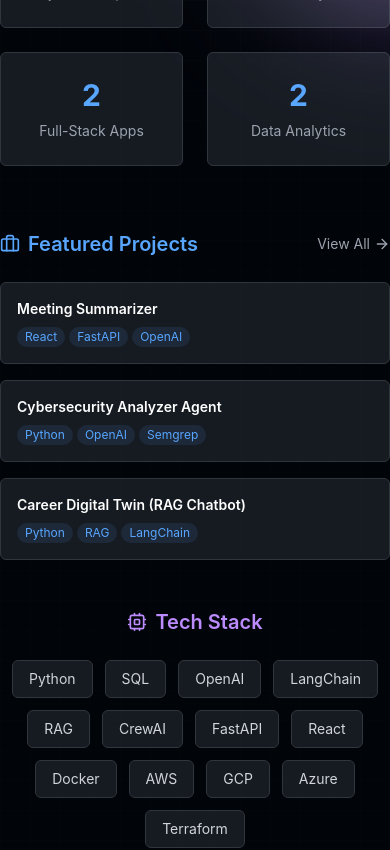
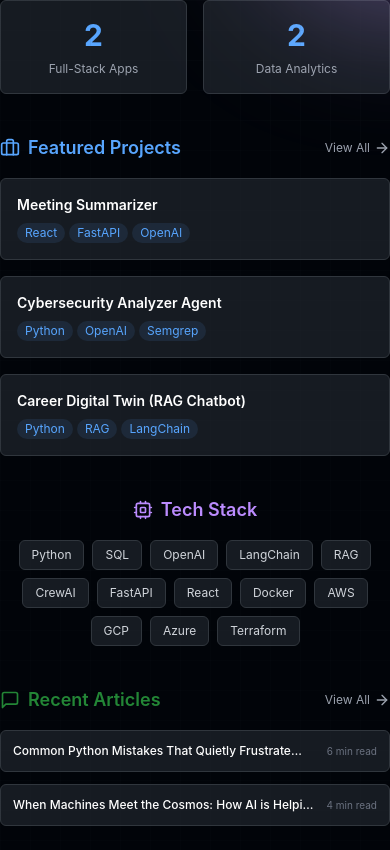
Before and after one commit to Shiverion/Shiverion.github.io, a React (Vite) app: page / in a window 390 px wide. Shown: the part 860-1710 px from the top of the page. Built offline with nearby package versions, Linux system fonts and the light colour scheme.

Commit message:
fix: responsive layout spacing for mobile + nav button adjustment

```diff
--- a/src/App.jsx
+++ b/src/App.jsx
@@ -980,7 +980,7 @@
           initial={{ opacity: 0, y: 20 }}
           animate={{ opacity: 1, y: 0 }}
           transition={{ delay: 0.5, duration: 0.5 }}
-          className="flex justify-center mt-16 relative z-50"
+          className="flex justify-center mt-8 md:mt-16 relative z-50 pb-8 md:pb-0"
         >
           <motion.button
             whileHover={{ scale: 1.05, y: -3 }}
@@ -1182,7 +1182,7 @@
         initial={{ opacity: 0, y: 30 }}
         animate={{ opacity: 1, y: 0 }}
         transition={{ delay: 1, duration: 0.8 }}
-        className="w-full max-w-4xl mx-auto mt-16 grid grid-cols-2 md:grid-cols-4 gap-6"
+        className="w-full max-w-4xl mx-auto mt-10 md:mt-16 grid grid-cols-2 md:grid-cols-4 gap-4 md:gap-6"
       >
         {[
           { value: 7, suffix: '+', label: 'Projects Completed' },
@@ -1196,7 +1196,7 @@
             whileInView={{ scale: 1, opacity: 1 }}
             viewport={{ once: true }}
             transition={{ delay: 0.1 * index, duration: 0.5 }}
-            className="glass p-6 rounded-xl border border-neon-cyan/20 hover:border-neon-cyan/50 hover:shadow-neon-cyan transition-all duration-300 text-center"
+            className="glass p-4 md:p-6 rounded-xl border border-neon-cyan/20 hover:border-neon-cyan/50 hover:shadow-neon-cyan transition-all duration-300 text-center"
           >
             <AnimatedCounter
               value={stat.value}
@@ -1204,7 +1204,7 @@
               suffix={stat.suffix}
               decimals={stat.decimals}
             />
-            <p className="text-gray-400 text-sm mt-2">{stat.label}</p>
+            <p className="text-gray-400 text-xs md:text-sm mt-2">{stat.label}</p>
           </motion.div>
         ))}
       </motion.div>
@@ -1214,15 +1214,15 @@
         initial={{ opacity: 0, y: 30 }}
         animate={{ opacity: 1, y: 0 }}
         transition={{ delay: 1.2, duration: 0.6 }}
-        className="w-full max-w-5xl mx-auto mt-16"
+        className="w-full max-w-5xl mx-auto mt-10 md:mt-16"
       >
-        <div className="flex items-center justify-between mb-6">
-          <h3 className="text-xl font-semibold text-neon-cyan flex items-center gap-2">
+        <div className="flex items-center justify-between mb-4 md:mb-6">
+          <h3 className="text-lg md:text-xl font-semibold text-neon-cyan flex items-center gap-2">
             <Briefcase className="w-5 h-5" /> Featured Projects
           </h3>
           <button
             onClick={() => navigateTo('Projects')}
-            className="text-sm text-gray-400 hover:text-neon-cyan transition-colors flex items-center gap-1"
+            className="text-xs md:text-sm text-gray-400 hover:text-neon-cyan transition-colors flex items-center gap-1"
           >
             View All <ArrowRight className="w-4 h-4" />
           </button>
@@ -1256,12 +1256,12 @@
         initial={{ opacity: 0, y: 30 }}
         animate={{ opacity: 1, y: 0 }}
         transition={{ delay: 1.4, duration: 0.6 }}
-        className="w-full max-w-4xl mx-auto mt-12"
+        className="w-full max-w-4xl mx-auto mt-10 md:mt-12"
       >
-        <h3 className="text-xl font-semibold text-neon-purple text-center mb-6 flex items-center justify-center gap-2">
+        <h3 className="text-lg md:text-xl font-semibold text-neon-purple text-center mb-4 md:mb-6 flex items-center justify-center gap-2">
           <Cpu className="w-5 h-5" /> Tech Stack
         </h3>
-        <div className="flex flex-wrap justify-center gap-3">
+        <div className="flex flex-wrap justify-center gap-2 md:gap-3">
           {['Python', 'SQL', 'OpenAI', 'LangChain', 'RAG', 'CrewAI', 'FastAPI', 'React', 'Docker', 'AWS', 'GCP', 'Azure', 'Terraform'].map((tech, i) => (
             <motion.span
               key={tech}
@@ -1269,7 +1269,7 @@
               animate={{ opacity: 1, scale: 1 }}
               transition={{ delay: 1.5 + i * 0.05 }}
               whileHover={{ scale: 1.1, y: -2 }}
-              className="px-4 py-2 glass rounded-full border border-neon-purple/30 text-gray-300 text-sm hover:border-neon-purple/60 hover:text-white transition-all cursor-default"
+              className="px-3 py-1.5 md:px-4 md:py-2 glass rounded-full border border-neon-purple/30 text-gray-300 text-xs md:text-sm hover:border-neon-purple/60 hover:text-white transition-all cursor-default"
             >
               {tech}
             </motion.span>
@@ -1282,15 +1282,15 @@
         initial={{ opacity: 0, y: 30 }}
         animate={{ opacity: 1, y: 0 }}
         transition={{ delay: 1.6, duration: 0.6 }}
-        className="w-full max-w-4xl mx-auto mt-12"
+        className="w-full max-w-4xl mx-auto mt-10 md:mt-12 mb-10 md:mb-0"
       >
         <div className="flex items-center justify-between mb-4">
-          <h3 className="text-xl font-semibold text-neon-green flex items-center gap-2">
+          <h3 className="text-lg md:text-xl font-semibold text-neon-green flex items-center gap-2">
             <MessageSquare className="w-5 h-5" /> Recent Articles
           </h3>
           <button
             onClick={() => navigateTo('Articles')}
-            className="text-sm text-gray-400 hover:text-neon-green transition-colors flex items-center gap-1"
+            className="text-xs md:text-sm text-gray-400 hover:text-neon-green transition-colors flex items-center gap-1"
           >
             View All <ArrowRight className="w-4 h-4" />
           </button>
@@ -1306,13 +1306,13 @@
               animate={{ opacity: 1, x: 0 }}
               transition={{ delay: 1.7 + i * 0.1 }}
               whileHover={{ x: 5 }}
-              className="block glass p-4 rounded-lg border border-neon-green/20 hover:border-neon-green/50 transition-all group"
+              className="block glass p-3 md:p-4 rounded-lg border border-neon-green/20 hover:border-neon-green/50 transition-all group"
             >
               <div className="flex items-center justify-between">
-                <span className="text-white text-sm font-medium group-hover:text-neon-green transition-colors line-clamp-1">
+                <span className="text-white text-xs md:text-sm font-medium group-hover:text-neon-green transition-colors line-clamp-1">
                   {article.title}
                 </span>
-                <span className="text-xs text-gray-500">{article.readTime}</span>
+                <span className="text-[10px] md:text-xs text-gray-500 flex-shrink-0 ml-2">{article.readTime}</span>
               </div>
             </motion.a>
           ))}
```
